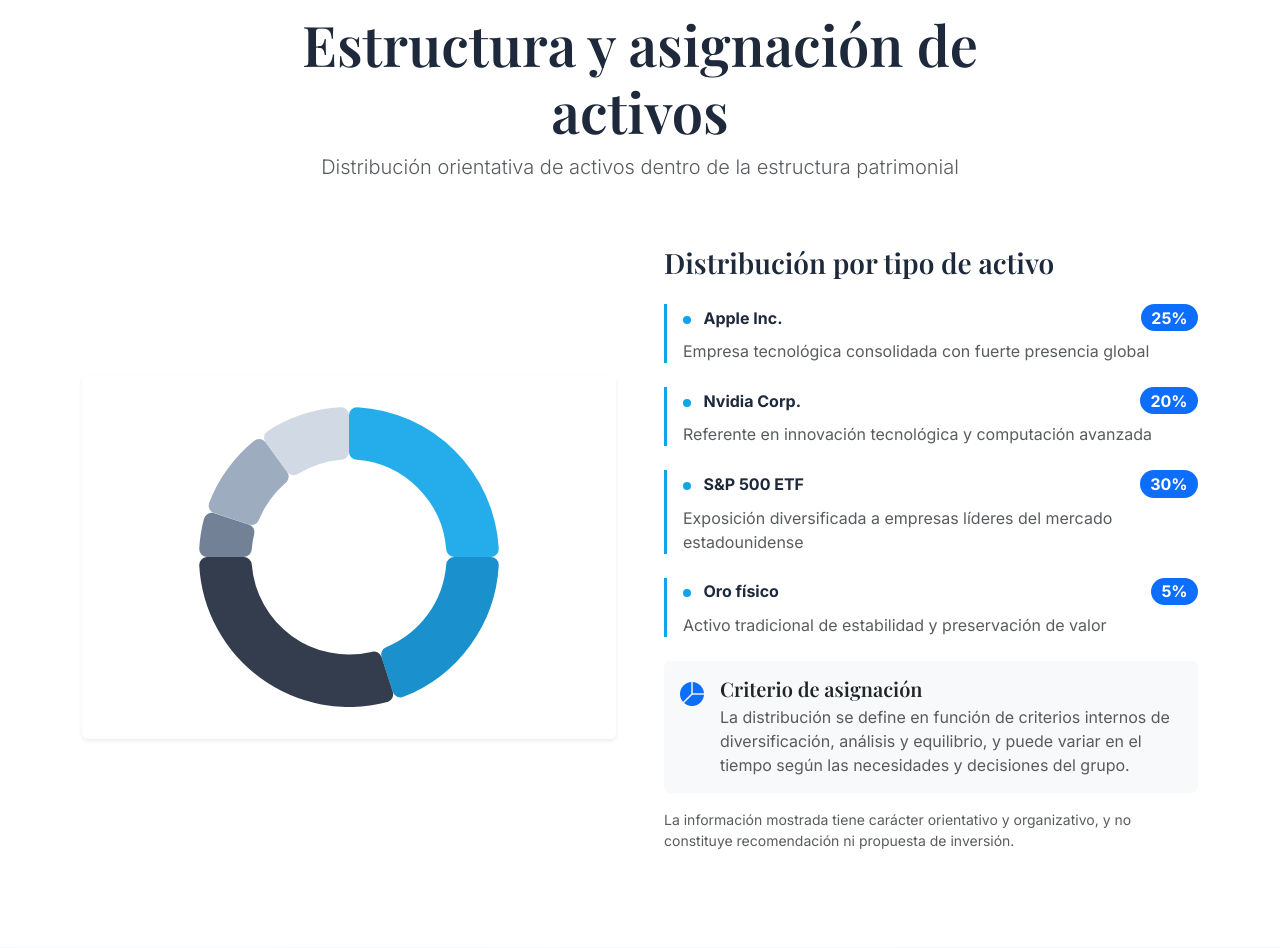
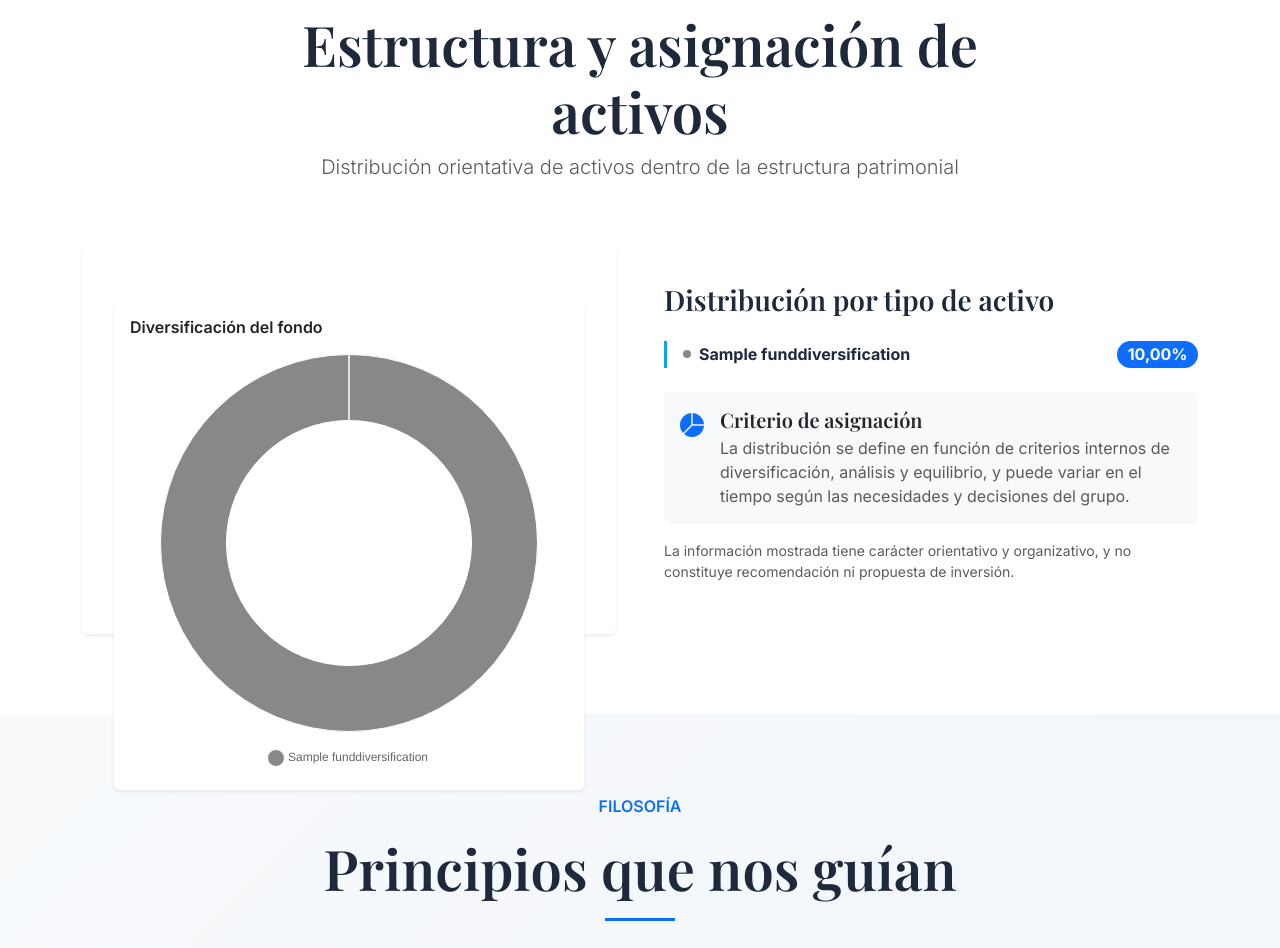
Before and after one commit to olvin78/fondo_inversion, a Django app: page / in a window 1280 px wide. Shown: the part 2693-3641 px from the top of the page. Run offline with Django 5.2, Linux system fonts and the light colour scheme; tables that the repository leaves empty hold one stand-in row (values such as "Sample post").

Commit message:
Mejorar home con gráfico

```diff
--- a/applications/home/templates/home/index.html
+++ b/applications/home/templates/home/index.html
@@ -506,9 +506,19 @@
                 <div class="col-12 col-lg-6">
                     <div class="card border-0 shadow-sm p-3">
                         <div class="card-body">
+
                             <div class="chart-container">
-                                <canvas id="portfolioChart"></canvas>
+                               <div class="card border-0 shadow-sm mt-4">
+                                <div class="card-body">
+                                    <h6 class="fw-semibold mb-3">Diversificación del fondo</h6>
+                                    <div style="max-width: 420px; margin: 0 auto;">
+                                        <canvas id="diversificationChart"></canvas>
+                                    </div>
+                                </div>
                             </div>
+                            </div>
+
+
                         </div>
                     </div>
                 </div>
@@ -518,57 +528,29 @@
                     <h3 class="fw-bold mb-4">Distribución por tipo de activo</h3>
 
                     <div class="mb-4">
-                        <div class="asset-item">
-                            <div class="d-flex justify-content-between align-items-center">
-                                <div>
-                                    <span class="nav-dot"></span>
-                                    <span class="fw-bold">Apple Inc.</span>
+                        {% for d in diversification %}
+                            <div class="asset-item mb-3">
+                                <div class="d-flex justify-content-between align-items-center">
+                                    <div class="d-flex align-items-center">
+                                        <span class="nav-dot me-2"
+                                              style="background-color: {{ d.color }};"></span>
+                                        <span class="fw-bold">{{ d.name }}</span>
+                                    </div>
+                                    <span class="badge bg-primary rounded-pill fs-6">
+                                        {{ d.percentage }}%
+                                    </span>
                                 </div>
-                                <span class="badge bg-primary rounded-pill fs-6">25%</span>
+
+                                {% if d.description %}
+                                <p class="text-muted mb-0 mt-2 small">
+                                    {{ d.description }}
+                                </p>
+                                {% endif %}
                             </div>
-                            <p class="text-muted mb-0 mt-2">
-                                Empresa tecnológica consolidada con fuerte presencia global
-                            </p>
-                        </div>
+                            {% endfor %}
 
-                        <div class="asset-item">
-                            <div class="d-flex justify-content-between align-items-center">
-                                <div>
-                                    <span class="nav-dot"></span>
-                                    <span class="fw-bold">Nvidia Corp.</span>
-                                </div>
-                                <span class="badge bg-primary rounded-pill fs-6">20%</span>
-                            </div>
-                            <p class="text-muted mb-0 mt-2">
-                                Referente en innovación tecnológica y computación avanzada
-                            </p>
-                        </div>
 
-                        <div class="asset-item">
-                            <div class="d-flex justify-content-between align-items-center">
-                                <div>
-                                    <span class="nav-dot"></span>
-                                    <span class="fw-bold">S&P 500 ETF</span>
-                                </div>
-                                <span class="badge bg-primary rounded-pill fs-6">30%</span>
-                            </div>
-                            <p class="text-muted mb-0 mt-2">
-                                Exposición diversificada a empresas líderes del mercado estadounidense
-                            </p>
-                        </div>
 
-                        <div class="asset-item">
-                            <div class="d-flex justify-content-between align-items-center">
-                                <div>
-                                    <span class="nav-dot"></span>
-                                    <span class="fw-bold">Oro físico</span>
-                                </div>
-                                <span class="badge bg-primary rounded-pill fs-6">5%</span>
-                            </div>
-                            <p class="text-muted mb-0 mt-2">
-                                Activo tradicional de estabilidad y preservación de valor
-                            </p>
-                        </div>
                     </div>
 
                     <!-- NOTA ESTRATÉGICA -->
@@ -1015,6 +997,7 @@
     </section>
 
 
+
     <!-- FOOTER -->
     <footer class="footer py-5 mt-auto">
         <div class="container">
@@ -1175,6 +1158,55 @@
         });
     </script>
 
+<script>
+  const ctxDiversification = document.getElementById('diversificationChart');
+
+  const diversificationLabels = [
+    {% for d in diversification %}
+      "{{ d.name }}"{% if not forloop.last %},{% endif %}
+    {% endfor %}
+  ];
+
+  const diversificationValues = [
+    {% for d in diversification %}
+      {{ d.percentage }}{% if not forloop.last %},{% endif %}
+    {% endfor %}
+  ];
+
+  const diversificationColors = [
+    {% for d in diversification %}
+      "{{ d.color }}"{% if not forloop.last %},{% endif %}
+    {% endfor %}
+  ];
+
+
+
+  new Chart(ctxDiversification, {
+    type: 'doughnut',
+    data: {
+      labels: diversificationLabels,
+      datasets: [{
+        data: diversificationValues,
+        backgroundColor: diversificationColors,
+        borderWidth: 1,
+        borderColor: '#ffffff'
+      }]
+    },
+    options: {
+      responsive: true,
+      cutout: '65%',
+      plugins: {
+        legend: {
+          position: 'bottom',
+          labels: {
+            usePointStyle: true,
+            padding: 20
+          }
+        },
+      }
+    }
+  });
+</script>
 
 </body>
 
--- a/applications/home/views.py
+++ b/applications/home/views.py
@@ -1,10 +1,14 @@
 # Create your views here.
 from django.shortcuts import render
-from applications.funds.models import Fund
+from applications.funds.models import Fund, FundDiversification
+def index(request):
+    fund = Fund.objects.all()
 
 
 def index(request):
     fund = Fund.objects.first()
+    diversification = FundDiversification.objects.filter(is_active=True)
     return render(request, "home/index.html", {
         "fund": fund,
+        "diversification": diversification
     })
```
Also changed, not shown: applications/funds/templates/funds/fund_detail.html (+3 -7 lines).
